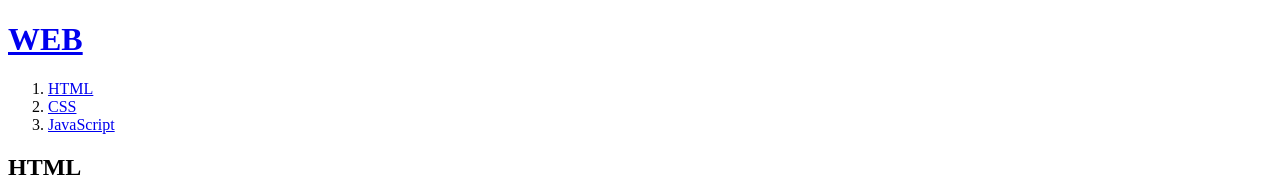
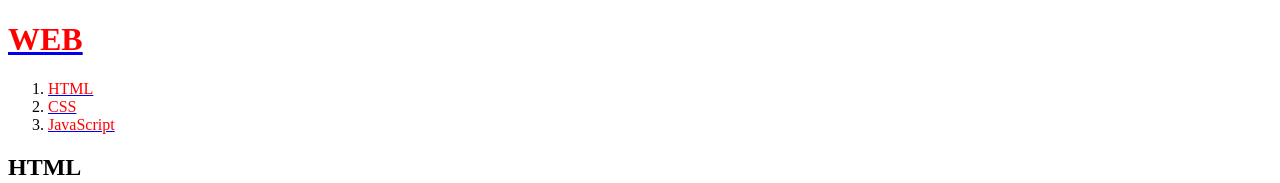
Before and after one commit to Jeon-youngjae/web1, a plain HTML site: page 1.html in a window 1280 px wide. Shown: the top 183 px of the page. Drawn offline with Linux system fonts and the light colour scheme; a script that the page names is missing.

Commit message:
Add files via upload

```diff
--- a/1.html
+++ b/1.html
@@ -14,11 +14,11 @@
 </script>
 </head>
 <body>
-  <h1><a href="index.html">WEB</a></h1>
+  <h1><a href="index.html"><font color="red">WEB</font></a></h1>
 <ol>
-  <li><a href="1.html">HTML</a></li>
-  <li><a href="2.html">CSS</a></li>
-  <li><a href="3.html">JavaScript</a></li>
+  <li><a href="1.html"><font color="red">HTML</font></a></li>
+  <li><a href="2.html"><font color="red">CSS</font></a></li>
+  <li><a href="3.html"><font color="red">JavaScript</font></a></li>
 </ol>
 <h2>HTML</h2>
 <p>
```
Also changed, not shown: index.html (+4 -4 lines).
